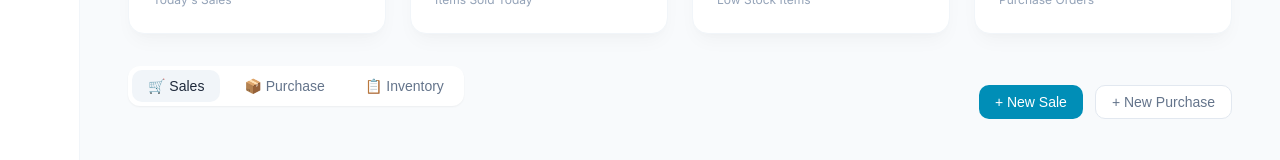
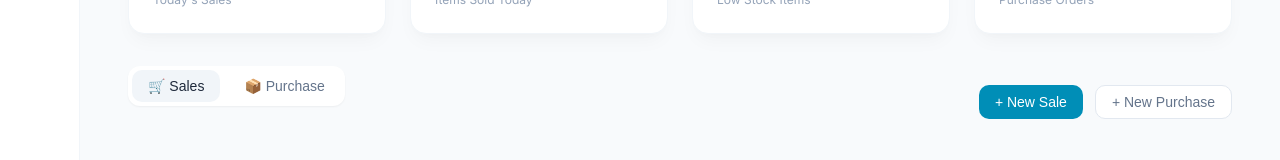
Before and after one commit to Sairamreddy8/SwasthiQ, a React (Vite) app in the folder frontend/: page / in a window 1280 px wide. Shown: the part 270-430 px from the top of the page. Built offline with nearby package versions, Linux system fonts and the light colour scheme; no server answers.

Commit message:
changed Dashboard

```diff
--- a/frontend/src/pages/Dashboard.jsx
+++ b/frontend/src/pages/Dashboard.jsx
@@ -103,7 +103,7 @@ export default function Dashboard() {
         <div className="tabs">
           <button className={`tab-btn ${activeTab === 'sales' ? 'active' : ''}`} onClick={() => setActiveTab('sales')}>🛒 Sales</button>
           <button className={`tab-btn ${activeTab === 'purchase' ? 'active' : ''}`} onClick={() => setActiveTab('purchase')}>📦 Purchase</button>
-          <button className={`tab-btn ${activeTab === 'inventory' ? 'active' : ''}`} onClick={() => setActiveTab('inventory')}>📋 Inventory</button>
+           {/* <button className={`tab-btn ${activeTab === 'inventory' ? 'active' : ''}`} onClick={() => setActiveTab('inventory')}>📋 Inventory</button>  */}
         </div>
         <div className="nav-actions">
           <button className="btn btn-primary" onClick={handleNewSale}>+ New Sale</button>
```
